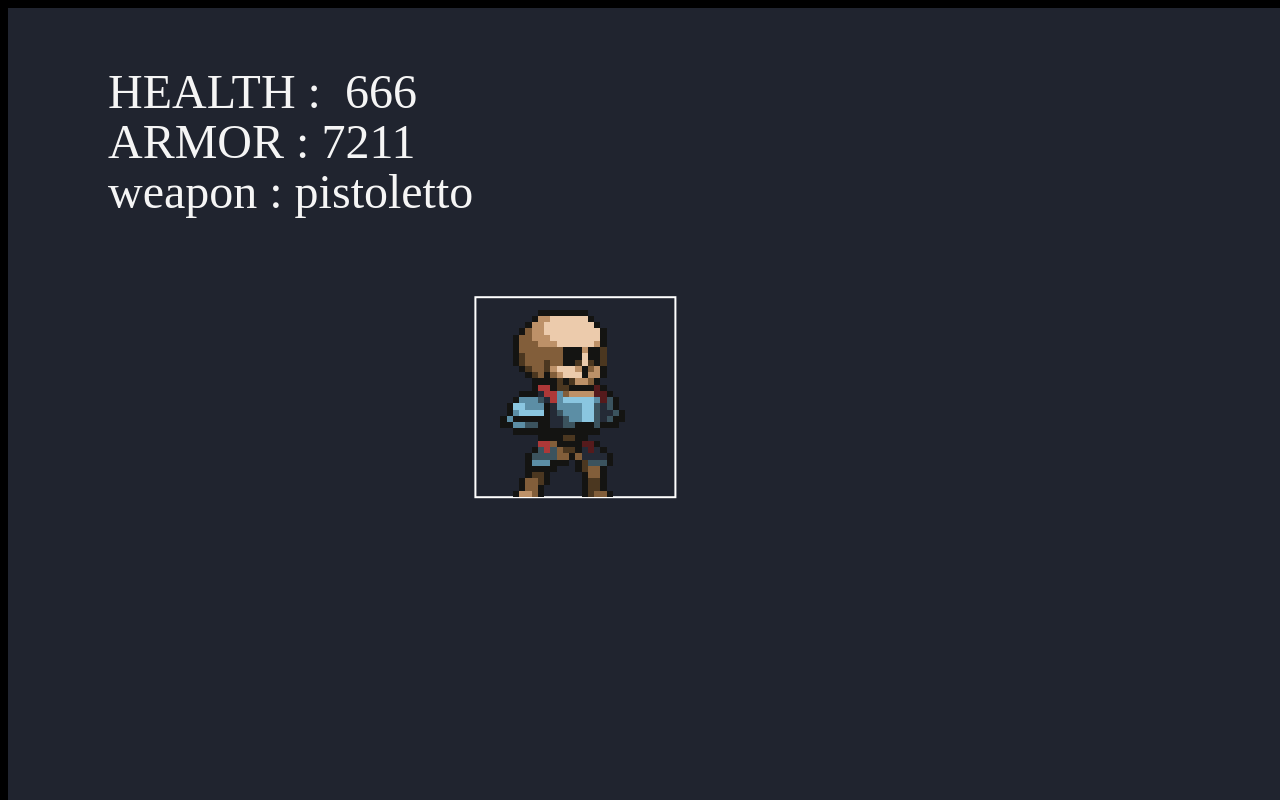
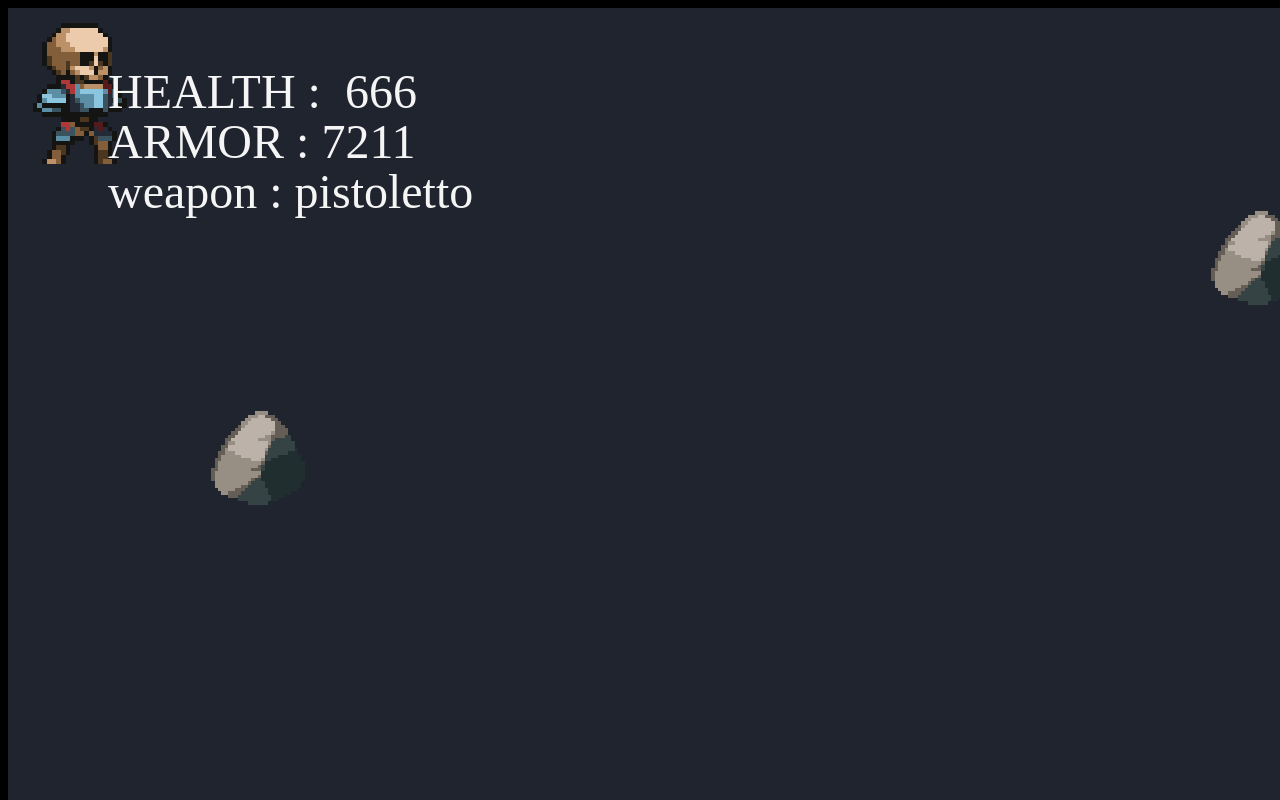
Before and after one commit to alyxmomsen/game_0, a website built with webpack: page src/template.html in a window 1280 px wide. Shown: the top 800 px of the page. Built offline with nearby package versions, Linux system fonts and the light colour scheme; files whose address does not match are found by name.

Commit message:
add the property 'obstacles[] intothe object 'Game' ; add the class  'Obstacle' and implement this

```diff
--- a/src/game/game.ts
+++ b/src/game/game.ts
@@ -32,6 +32,7 @@ import bkg from "./../images/spites/Environment/Dungeon Prison/Assets/Tiles.png"
 import { SpriteManager_beta } from "../library/sprite-manager-beta";
 
 import playerWeapon from "../weapon-sets.json";
+import Obstacle from "../gameobjects/obstacle";
 
 console.log(playerWeapon);
 
@@ -46,14 +47,10 @@ sprite.src = knightIdleSprite;
 /* ===================== */
 
 export default class Game {
-  // protected changeweaponaticker = new TickController(5000);
-
   protected state: 0 | 1;
   protected spriteManager: SpriteManager_beta;
 
   /* test ^^^^ */
-
-  protected handleTicker = new TickController(1000);
 
   protected audio: HTMLAudioElement;
   /* ---------------------- */
@@ -82,6 +79,8 @@ export default class Game {
   protected gameObjects: GameObject[];
   protected bullets: Bullet[];
   protected supplyBoxes: SupplyBox[];
+
+  protected obstacles: Obstacle[];
 
   /* ======================== */
 
@@ -121,17 +120,6 @@ export default class Game {
     this.creatorEnemyTicker.setTickInterval(Math.floor(Math.random() * 5000));
 
     return newEnemy;
-  }
-
-  protected sortSpawnQueue() {
-    this.spawnQueue.forEach((objectToSpawn) => {
-      if (objectToSpawn instanceof Bullet) {
-        this.bullets.push(objectToSpawn);
-      } else if (objectToSpawn instanceof Enemy) {
-        this.enemies.push(objectToSpawn);
-      } else if (objectToSpawn instanceof SupplyBox) {
-      }
-    });
   }
 
   public addBullet({
@@ -194,22 +182,22 @@ export default class Game {
         this.player.position,
         this.player.getDimentions(),
         {
-          width: 1920,
-          height: 1080,
+          width: 1920 / 2,
+          height: 1080 / 4,
         }
       );
     }
 
     this.player.update({
       keys,
-      objects: [...this.enemies, ...this.supplyBoxes],
+      objects: [...this.enemies, ...this.supplyBoxes, ...this.obstacles],
       fieldDimentions,
       game: this,
     });
 
     this.enemies.forEach((enemy) => {
       enemy.update({
-        objects: [this.player],
+        objects: [this.player , ...this.obstacles],
         fieldDimentions,
         game: this,
       });
@@ -218,7 +206,7 @@ export default class Game {
 
     this.bullets.forEach((bullet) => {
       bullet.update({
-        objects: [...this.enemies, this.player],
+        objects: [...this.enemies, this.player, ...this.obstacles],
         fieldDimentions,
         game: this,
       });
@@ -258,8 +246,6 @@ export default class Game {
     this.viewPort.updatePositionMoveStepRangeByKeys(keys);
 
     this.viewPort.updatePosition();
-
-
   }
 
   renderPlayerStats(values: string[]) {
@@ -288,6 +274,10 @@ export default class Game {
       }
     }
 
+    this.obstacles.forEach((obstacle) => {
+      obstacle.draw(this.UIManager.ctx, this.viewPort.position);
+    });
+
     this.player.draw(this.UIManager.ctx, this.viewPort.position);
 
     this.bullets.forEach((bullet) => {
@@ -311,7 +301,6 @@ export default class Game {
 
   constructor({
     fieldResolution,
-
     canvas,
     gameCellDimentions,
   }: {
@@ -320,21 +309,33 @@ export default class Game {
     gameCellDimentions: Dimentions;
   }) {
     this.keysManager = new KeysManager(); // управленец нажатыми клавишами
-
     this.creatorEnemyTicker = new TickController(1000);
     this.supplyBoxCreatingTicker = new TickController(10000);
 
+    this.obstacles = [];
     this.supplyBoxes = [];
     this.enemies = [];
     this.bullets = [];
-
     this.field = {
       // разрешение игрового поля и размеры ячейки игрового поля
       resolution: fieldResolution, // разрешение
       gameCellDimentions, // размер ячейки
     };
 
-    this.spawnQueue = []; // массив объектов (пока что Bullet) подлежащие добавлению в массив объектов для дальнейшей итерации в игр/м. цикле
+    for (let i = 0; i < 10; i++) {
+      this.obstacles.push(
+        new Obstacle({
+          position: {
+            x:
+              Math.floor(Math.random() * fieldResolution.horizontal) *
+              gameCellDimentions.width,
+            y:
+              Math.floor(Math.random() * fieldResolution.vertical) *
+              gameCellDimentions.height,
+          },
+        })
+      );
+    }
 
     // создаем игрока
     this.player = new Player({
@@ -342,8 +343,6 @@ export default class Game {
       position: { x: 6, y: 6 },
       weapons: [],
     });
-
-    // const x = playerWeapon.regular ;
 
     this.player.addWeapon(playerWeapon.regular); // добавляем оружие из JSON файла
     this.player.addWeapon(playerWeapon.boosted); // добавляем оружие из JSON файла
@@ -364,8 +363,6 @@ export default class Game {
     this.audio.muted = false;
 
     this.viewPort = new ViewPort();
-
-    // this.controller = new GameController ();
 
     // this.audio.play();
 
@@ -396,13 +393,5 @@ export default class Game {
     //     stepRange: 64,
     //   },
     // ]);
-
-    this.state = 0;
-
-    window.onclick = () => {
-      this.state = this.state ? 0 : 1;
-    };
-
-    console.log(this.field, this.UIManager.canvas);
   }
 }
--- a/src/gameobjects/bullet.ts
+++ b/src/gameobjects/bullet.ts
@@ -14,6 +14,9 @@ import { SpriteManager } from "../library/sprite-manager";
 import { SpriteManager_beta } from "../library/sprite-manager-beta";
 import Game from "../game/game";
 
+
+import bulletIMG from "./../images/spites/Weapons/Bone/Bone.png" ;
+
 export class Bullet extends GameObject {
   audio: HTMLAudioElement;
 
@@ -21,10 +24,7 @@ export class Bullet extends GameObject {
     object: Bullet | GameObject | Enemy | Player | SupplyBox
   ): void {
     // this.isDied = true ;
-    if(object) {
-
-
-
+    if (object) {
       const calculeteStepRange = Math.abs(
         Math.abs(this.movement.currentStepRange.x) -
           Math.abs(this.movement.currentStepRange.y)
@@ -50,17 +50,9 @@ export class Bullet extends GameObject {
           Math.floor(Math.random() * this.movement.currentStepRange.y) *
           [1, -1][Math.floor(Math.random() * 2)];
       }
-
+    } else {
+      /// for example its walls
     }
-    else {
-      /// for example its walls
-
-
-
-    }
-
-
-
 
     // return true;
   }
@@ -143,7 +135,14 @@ export class Bullet extends GameObject {
         health: Math.floor(Math.random() * 10000),
         dempher: Math.floor(Math.random() * 99) + 1,
       }),
-      spriteManager: new SpriteManager_beta([]),
+      spriteManager: new SpriteManager_beta([{
+        src:bulletIMG ,
+        width:11 ,
+        height:11 ,
+        firstFramePosition: {x:51, y:3} ,
+        maxAllowFrames:1 ,
+        stepRange:1 ,
+      }]),
       isRigidBody,
     });
   }
--- a/src/gameobjects/enemy.ts
+++ b/src/gameobjects/enemy.ts
@@ -23,17 +23,13 @@ export class Enemy extends GameObject {
   collisionHandlerWith(
     object: Player | GameObject | Enemy | Bullet | SupplyBox
   ): void {
-    if(object) {
+    if (object) {
+    } else {
+      this.movement.currentStepRange = { x: 0, y: 0 };
 
-    }
-    else {
-      this.movement.currentStepRange = {x:0 , y:0} ;
-
-      if(this.position) {
-
-        this.movement.targetPosition = {...this.position} ;
+      if (this.position) {
+        this.movement.targetPosition = { ...this.position };
       }
-
     }
   }
 
--- a/src/gameobjects/gameobject.ts
+++ b/src/gameobjects/gameobject.ts
@@ -28,7 +28,7 @@ export default abstract class GameObject extends GameObject_part_2 {
 
   abstract collisionHandlerWith(
     object: GameObject | Enemy | Player | Bullet | SupplyBox | null
-  ):void;
+  ): void;
 
   abstract totallyIfCollisionIsNot(
     object: GameObject | Enemy | Player | Bullet | SupplyBox | null
@@ -70,7 +70,6 @@ export default abstract class GameObject extends GameObject_part_2 {
                 dimentions: object.getDimentions(),
               }
             );
-
 
             if (
               object.get_theIsRigidBody() === true &&
@@ -119,7 +118,6 @@ export default abstract class GameObject extends GameObject_part_2 {
 
     if (this.checkCollissionWithFieldLimits({ ...fieldDimentions })) {
       if (this.position) {
-
         this.collisionHandlerWith(null);
       }
     } else {
@@ -157,11 +155,9 @@ export default abstract class GameObject extends GameObject_part_2 {
       this.attack.setSpawnPoint(data.pos);
       this.attack.setDirection(data.range);
 
-      if(this.kind === 'player') {
+      if (this.kind === "player") {
         console.log(this.attack.direction);
-
       }
-
 
       if (!this.isDied && this.attack.ticker.tick()) {
         game.addBullet({
@@ -179,21 +175,15 @@ export default abstract class GameObject extends GameObject_part_2 {
           isRigidBody: true,
         });
       }
-
-
     }
 
-    if(this.controller.get_keys().changeWeapon.state) {
-
-      console.log('true true');
+    if (this.controller.get_keys().changeWeapon.state) {
+      console.log("true true");
 
       this.changeWeapon();
       this.controller.resetTheKeyChangeWeaponState();
-    }
-    else {
-
-      console.log('no change');
-
+    } else {
+      console.log("no change");
     }
   }
 
@@ -204,16 +194,16 @@ export default abstract class GameObject extends GameObject_part_2 {
     // ctx.fillRect(this.position.x , this.position.y , this.dimentions.width , this.dimentions.height);
     ctx.strokeStyle = "white";
 
-    if (this.position) {
-      ctx.strokeRect(
-        this.position.x - viewPort.x,
-        this.position.y - viewPort.y,
-        this.dimentions.width,
-        this.dimentions.height
-      );
-    } else {
-      console.log("position is NULL");
-    }
+    // if (this.position) {
+    //   ctx.strokeRect(
+    //     this.position.x - viewPort.x,
+    //     this.position.y - viewPort.y,
+    //     this.dimentions.width,
+    //     this.dimentions.height
+    //   );
+    // } else {
+    //   console.log("position is NULL");
+    // }
 
     const frame: null | {
       spriteImage: HTMLImageElement;
--- /dev/null
+++ b/src/gameobjects/obstacle.ts
@@ -0,0 +1,52 @@
+import { Armor } from "../library/armore";
+import { Damage } from "../library/damage";
+import { SpriteManager_beta } from "../library/sprite-manager-beta";
+import { Position } from "../library/types";
+import { Bullet } from "./bullet";
+import { Enemy } from "./enemy";
+import GameObject from "./gameobject";
+import { Player } from "./player";
+import { SupplyBox } from "./supply-box";
+
+import obstacleIMG from './../images/spites/Environment/Green Woods/Assets/Props.png';
+
+export default class Obstacle extends GameObject {
+  collisionHandlerWith(
+    object: GameObject | Enemy | Player | Bullet | SupplyBox | null
+  ): void {}
+
+  totallyIfCollisionIsNot(
+    object: GameObject | Enemy | Player | Bullet | SupplyBox | null
+  ): void {}
+
+  totallyIfCollisionIs(
+    object: GameObject | Enemy | Player | Bullet | SupplyBox | null
+  ): void {}
+
+  worldLimitCollision_handler(): void {}
+
+  constructor({ position }: { position: Position }) {
+    super({
+      id: 0,
+      kind: "obstacle",
+      maxAllowWalkStepRange: 1,
+      walkStepRangeDelta: 2,
+      walkStepRangeDeltaMod: 0,
+      walkStepDirectionRange: { x: 0, y: 0 },
+      walkStepsLimit: 0,
+      shouldFadeDownStepRate: false,
+      color: "grey",
+      position,
+      dimentions: { width: 100, height: 100 },
+      ownDamage: new Damage({ damageClass: "phisical", value: 0 }),
+      weapons: [],
+      health: 999,
+      armor: new Armor({
+        health: 999,
+        dempher: 100,
+      }),
+      spriteManager: new SpriteManager_beta([{src:obstacleIMG ,firstFramePosition:{x:81 , y:1} , height:30 , width:30,maxAllowFrames:1 , stepRange:1}]),
+      isRigidBody: true,
+    });
+  }
+}
--- a/src/gameobjects/player.ts
+++ b/src/gameobjects/player.ts
@@ -17,20 +17,16 @@ import Game from "../game/game";
 export class Player extends GameObject {
   collisionHandlerWith(
     object: Player | GameObject | Enemy | Bullet | SupplyBox
-  ):void {
+  ): void {
     // console.log(this.movement.currentStepRange.x , this.movement.currentStepRange.y);
 
-    if(object) {
-
+    if (object) {
       if (object instanceof SupplyBox) {
         object.isDied = true;
         this.increaseHealth(500);
-
       } else {
-
       }
     }
-
   }
 
   totallyIfCollisionIsNot(
@@ -88,7 +84,7 @@ export class Player extends GameObject {
       shouldFadeDownStepRate: false,
       color: "green",
       position,
-      dimentions: { width: 200, height: 200 },
+      dimentions: { width: 150, height: 150 },
       ownDamage: new Damage({ damageClass: "phisical", value: 0 }),
       weapons,
       health: 666,
--- a/src/gameobjects/supply-box.ts
+++ b/src/gameobjects/supply-box.ts
@@ -8,6 +8,9 @@ import { Bullet } from "./bullet";
 import { Enemy } from "./enemy";
 import GameObject from "./gameobject";
 import { Player } from "./player";
+
+
+import sapplyBoxIMG from "./../images/spites/Environment/Dungeon Prison/Assets/Props.png"
 
 export class SupplyBox extends GameObject {
   content: SupplyBoxContent;
@@ -53,7 +56,7 @@ export class SupplyBox extends GameObject {
       walkStepDirectionRange: { x: 0, y: 0 },
       walkStepsLimit: 0,
       shouldFadeDownStepRate: false,
-      color: "orange",
+      color: "grey",
       position,
       dimentions: { width: 160, height: 160 },
       ownDamage: new Damage({ damageClass: "phisical", value: 0 }),
@@ -63,7 +66,14 @@ export class SupplyBox extends GameObject {
         health: Math.floor(Math.random() * 10000),
         dempher: Math.floor(Math.random() * 99) + 1,
       }),
-      spriteManager: new SpriteManager_beta([]),
+      spriteManager: new SpriteManager_beta([{
+        src:sapplyBoxIMG ,
+        width:20 ,
+        height:20 ,
+        stepRange:1 ,
+        maxAllowFrames:1 ,
+        firstFramePosition:{x:-2 ,y:10}
+      }]),
       isRigidBody: false,
     });
 
--- a/src/index.ts
+++ b/src/index.ts
@@ -17,7 +17,7 @@ import "./styles/main.css";
 
   const canvas = document.querySelector("canvas");
 
-  const gameFieldResolution = { horizontal: 15, vertical: 15 };
+  const gameFieldResolution = { horizontal: 20, vertical: 20 };
 
   let theGame: Game | null;
 
--- a/src/library/calculateCollisionByVector.ts
+++ b/src/library/calculateCollisionByVector.ts
@@ -10,7 +10,6 @@ export function calculateCollisionByVector(
     position: { x: number; y: number };
     dimentions: { width: number; height: number };
   }
-
 ): { position: Position; collision: boolean } {
   const deltaX = movingObject.targetPosition.x - movingObject.position.x;
   const deltaY = movingObject.targetPosition.y - movingObject.position.y;
--- a/src/library/controller.ts
+++ b/src/library/controller.ts
@@ -22,30 +22,24 @@ export class Controller {
 
   fire: boolean;
 
+  private changeWeapon: { keyState: boolean; state: boolean };
 
-  private changeWeapon:{keyState:boolean , state:boolean} ;
-
-  resetTheKeyChangeWeaponState () {
-    this.changeWeapon.state = false ;
+  resetTheKeyChangeWeaponState() {
+    this.changeWeapon.state = false;
   }
 
   updateByKeys(keys: string[]) {
-
-
     /* state switcher */
-    const enterKey = keys.includes('Enter') ;
-
+    const enterKey = keys.includes("Enter");
 
     // если предыдущее состояние было "false" то set "true"
-    if(this.changeWeapon.keyState === false && enterKey === true) {
-      this.changeWeapon.state = enterKey ;
-      this.changeWeapon.keyState = enterKey ;
-    }
-    else if (enterKey === false) {
+    if (this.changeWeapon.keyState === false && enterKey === true) {
+      this.changeWeapon.state = enterKey;
+      this.changeWeapon.keyState = enterKey;
+    } else if (enterKey === false) {
       // "false" в любом случае
-      this.changeWeapon.state = enterKey ;
-      this.changeWeapon.keyState = enterKey ;
-
+      this.changeWeapon.state = enterKey;
+      this.changeWeapon.keyState = enterKey;
     }
     /* =============== */
 
@@ -77,8 +71,8 @@ export class Controller {
     }
   }
 
-  get_keys () {
-    return {changeWeapon:this.changeWeapon} ;
+  get_keys() {
+    return { changeWeapon: this.changeWeapon };
   }
 
   autoUpdatePer(seconds: number) {
@@ -130,6 +124,6 @@ export class Controller {
 
     this.ticker = new TickController(1000);
 
-    this.changeWeapon = {keyState:false , state:false} ;
+    this.changeWeapon = { keyState: false, state: false };
   }
 }
--- a/src/library/types.ts
+++ b/src/library/types.ts
@@ -14,7 +14,8 @@ export type GameObjectKinds =
   | "enemy"
   | "player"
   | "damage-entity"
-  | "supply-box";
+  | "supply-box"
+  | "obstacle";
 
 export type Direction = { x: number; y: number };
 
--- a/src/library/uimanager.ts
+++ b/src/library/uimanager.ts
@@ -28,6 +28,7 @@ export class UIManager {
 
   renderPlayerStats(values: string[]) {
     values.forEach((stat, i) => {
+      this.ctx.globalAlpha = 1 ;
       this.ctx.font = "48px serif";
       this.ctx.fillStyle = "whitesmoke";
       this.ctx.fillText(stat, 100, i * 50 + 100);
--- a/src/library/view-port.ts
+++ b/src/library/view-port.ts
@@ -72,7 +72,7 @@ export class ViewPort {
     dimentions: Dimentions,
     canvasDimentions: Dimentions
   ) {
-    const range = { x: 2.5, y: 2.5 };
+    const range = { x: 2, y: 2 };
 
     const stopingDelta = { x: 1.2, y: 1.2 };
 
--- a/src/styles/main.css
+++ b/src/styles/main.css
@@ -4,7 +4,6 @@ body {
 
 .root {
   margin: 0 auto;
-
 }
 
 canvas {
```
Also changed, not shown: src/gameobjects/gameobject-part-2.ts (+3 -6 lines), src/library/attack.ts (+9 -7 lines).
